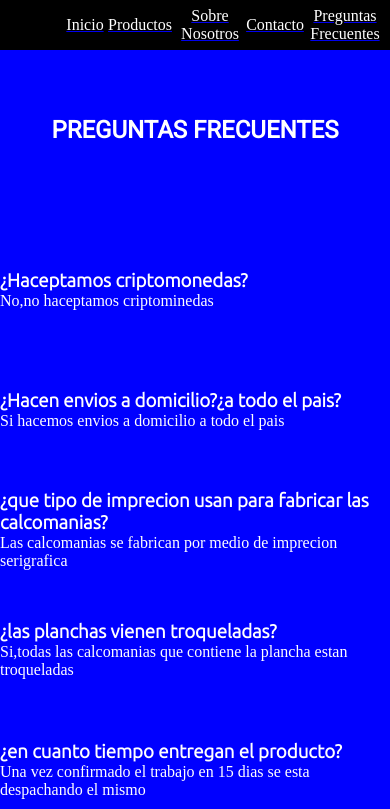
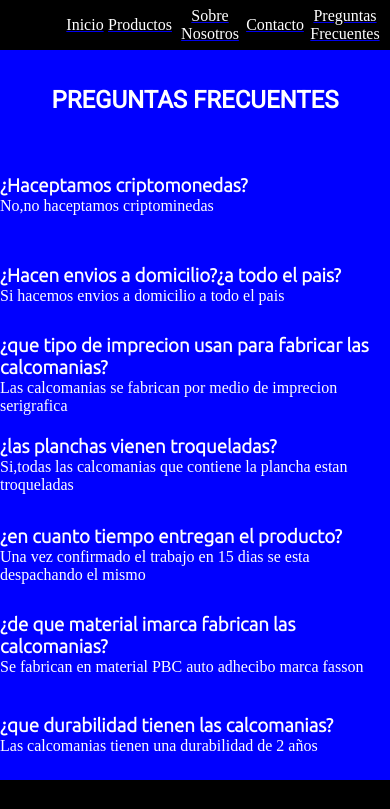
Before and after one commit to TomasFransoi/TomasFransoi, a plain HTML site: page html/preguntasfrecuentes.html in a window 390 px wide. Shown: the top 809 px of the page. Drawn offline with Linux system fonts and the light colour scheme.

Commit message:
version-2.0

```diff
--- a/estilos.css
+++ b/estilos.css
@@ -233,9 +233,31 @@ input{
 .preguntasfrecuentes{
     display: grid;
    grid-template-columns: 100%;
-   grid-template-rows: 2fr 1fr 1fr 1fr 1fr 1fr 1fr 1fr;
+   grid-template-rows: 100px 70px 70px 70px 70px 70px 70px 70px;
+   grid-template-areas: "a""b""c""d""e""f""g";
    row-gap: 40px;
    align-items: center;
+}
+.h1preguntasfrecuentes{
+    grid-area: a;
+}
+.preguntasfrecuentes1{
+    grid-area: b;
+}
+.preguntasfrecuentes2{
+    grid-area: c;
+}
+.preguntasfrecuentes3{
+    grid-area: d;
+}
+.preguntasfrecuentes4{
+    grid-area: e;
+}
+.preguntasfrecuentes5{
+    grid-area: f;
+}
+.preguntasfrecuentes6{
+    grid-area: g;
 }
 .quienessomos{
     display: grid;
@@ -460,6 +482,35 @@ input{
         width: 400px;
         margin: 2px;
     }
+    .preguntasfrecuentes{
+        display: grid;
+       grid-template-columns: 100%;
+       grid-template-rows: 100px 70px 70px 70px 70px 70px 70px 70px;
+       grid-template-areas: "a""b""c""d""e""f""g";
+       row-gap: 25px;
+       align-items: center;
+    }
+    .h1preguntasfrecuentes{
+        grid-area: a;
+    }
+    .preguntasfrecuentes1{
+        grid-area: b;
+    }
+    .preguntasfrecuentes2{
+        grid-area: c;
+    }
+    .preguntasfrecuentes3{
+        grid-area: d;
+    }
+    .preguntasfrecuentes4{
+        grid-area: e;
+    }
+    .preguntasfrecuentes5{
+        grid-area: f;
+    }
+    .preguntasfrecuentes6{
+        grid-area: g;
+    }
 }
 /* celular en horizontal y tablet en vertical */
 @media only screen and (max-width: 950px)
@@ -658,6 +709,35 @@ input{
     input{
         width: 350px;
         margin: 2px;
+    }
+    .preguntasfrecuentes{
+        display: grid;
+       grid-template-columns: 100%;
+       grid-template-rows: 100px 75px 75px 75px 75px 75px 75px 75px;
+       grid-template-areas: "a""b""c""d""e""f""g";
+       row-gap: 10px;
+       align-items: center;
+    }
+    .h1preguntasfrecuentes{
+        grid-area: a;
+    }
+    .preguntasfrecuentes1{
+        grid-area: b;
+    }
+    .preguntasfrecuentes2{
+        grid-area: c;
+    }
+    .preguntasfrecuentes3{
+        grid-area: d;
+    }
+    .preguntasfrecuentes4{
+        grid-area: e;
+    }
+    .preguntasfrecuentes5{
+        grid-area: f;
+    }
+    .preguntasfrecuentes6{
+        grid-area: g;
     }
 }
 /* este es el media para la pantalla de celular use 600px */
@@ -876,6 +956,35 @@ input{
     input{
         width: 350px;
         margin: 2px;
+    }
+    .preguntasfrecuentes{
+        display: grid;
+       grid-template-columns: 100%;
+       grid-template-rows: 100px 80px 80px 80px 80px 80px 80px 80px;
+       grid-template-areas: "a""b""c""d""e""f""g";
+       row-gap: 0px;
+       align-items: center;
+    }
+    .h1preguntasfrecuentes{
+        grid-area: a;
+    }
+    .preguntasfrecuentes1{
+        grid-area: b;
+    }
+    .preguntasfrecuentes2{
+        grid-area: c;
+    }
+    .preguntasfrecuentes3{
+        grid-area: d;
+    }
+    .preguntasfrecuentes4{
+        grid-area: e;
+    }
+    .preguntasfrecuentes5{
+        grid-area: f;
+    }
+    .preguntasfrecuentes6{
+        grid-area: g;
     }
 }
 /* este es el media para los telefonos mas chiquitos menos de 420px */
@@ -1100,4 +1209,33 @@ input{
         width: 300px;
         margin: 2px;
     }
+    .preguntasfrecuentes{
+        display: grid;
+       grid-template-columns: 100%;
+       grid-template-rows: 100px 90px 90px 90px 90px 90px 90px 90px;
+       grid-template-areas: "a""b""c""d""e""f""g";
+       row-gap: 0px;
+       align-items: center;
+    }
+    .h1preguntasfrecuentes{
+        grid-area: a;
+    }
+    .preguntasfrecuentes1{
+        grid-area: b;
+    }
+    .preguntasfrecuentes2{
+        grid-area: c;
+    }
+    .preguntasfrecuentes3{
+        grid-area: d;
+    }
+    .preguntasfrecuentes4{
+        grid-area: e;
+    }
+    .preguntasfrecuentes5{
+        grid-area: f;
+    }
+    .preguntasfrecuentes6{
+        grid-area: g;
+    }
 }
--- a/html/preguntasfrecuentes.html
+++ b/html/preguntasfrecuentes.html
@@ -26,10 +26,10 @@
     </header>
     <main>
         <section class="preguntasfrecuentes">
-            <h1>
+            <h1 class="h1preguntasfrecuentes">
                 PREGUNTAS FRECUENTES
             </h1>
-            <article>
+            <article class="preguntasfrecuentes1">
                 <h3>
                     ¿Haceptamos criptomonedas?
                 </h3>
@@ -37,7 +37,7 @@
                     No,no haceptamos criptominedas
                 </p>
             </article>
-            <article>
+            <article class="preguntasfrecuentes2">
                 <h3>
                     ¿Hacen envios a domicilio?¿a todo el pais?
                 </h3>
@@ -45,7 +45,7 @@
                     Si hacemos envios a domicilio a todo el pais
                 </p>
             </article>
-            <article>
+            <article class="preguntasfrecuentes3">
                 <h3>
                     ¿que tipo de imprecion usan para fabricar las calcomanias?
                 </h3>
@@ -53,7 +53,7 @@
                     Las calcomanias se fabrican por medio de imprecion serigrafica
                 </p>
             </article>
-            <article>
+            <article class="preguntasfrecuentes4">
                 <h3>
                     ¿las planchas vienen troqueladas?
                 </h3>
@@ -61,7 +61,7 @@
                     Si,todas las calcomanias que contiene la plancha estan troqueladas
                 </p>
             </article>
-            <article>
+            <article class="preguntasfrecuentes5">
                 <h3>
                     ¿en cuanto tiempo entregan el producto?
                 </h3>
@@ -69,7 +69,7 @@
                     Una vez confirmado el trabajo en 15 dias se esta despachando el mismo
                 </p>
             </article>
-            <article>
+            <article class="preguntasfrecuentes6">
                 <h3>
                     ¿de que material imarca fabrican las calcomanias?
                 </h3>
@@ -77,7 +77,7 @@
                     Se fabrican en material PBC auto adhecibo marca fasson
                 </p>
             </article>
-            <article>
+            <article class="preguntasfrecuentes7">
                 <h3>
                     ¿que durabilidad tienen las calcomanias?
                 </h3>
```
